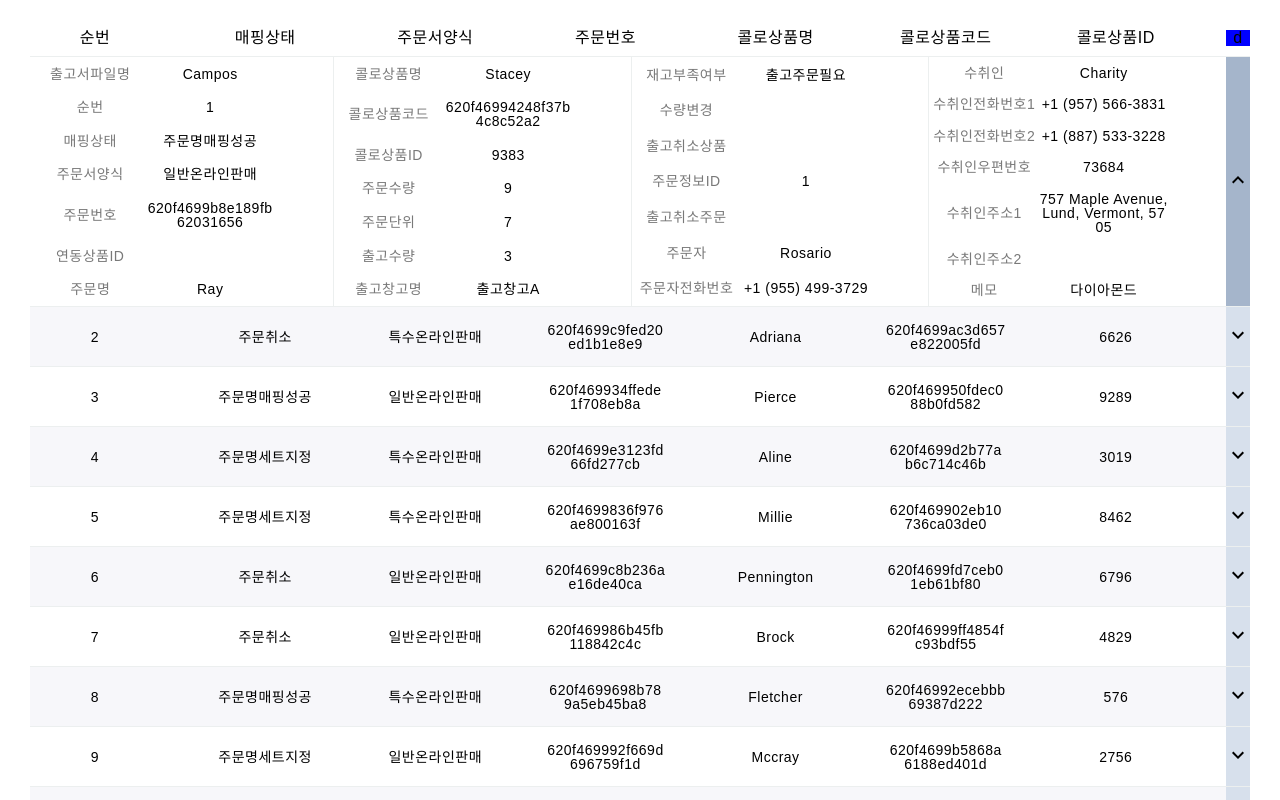
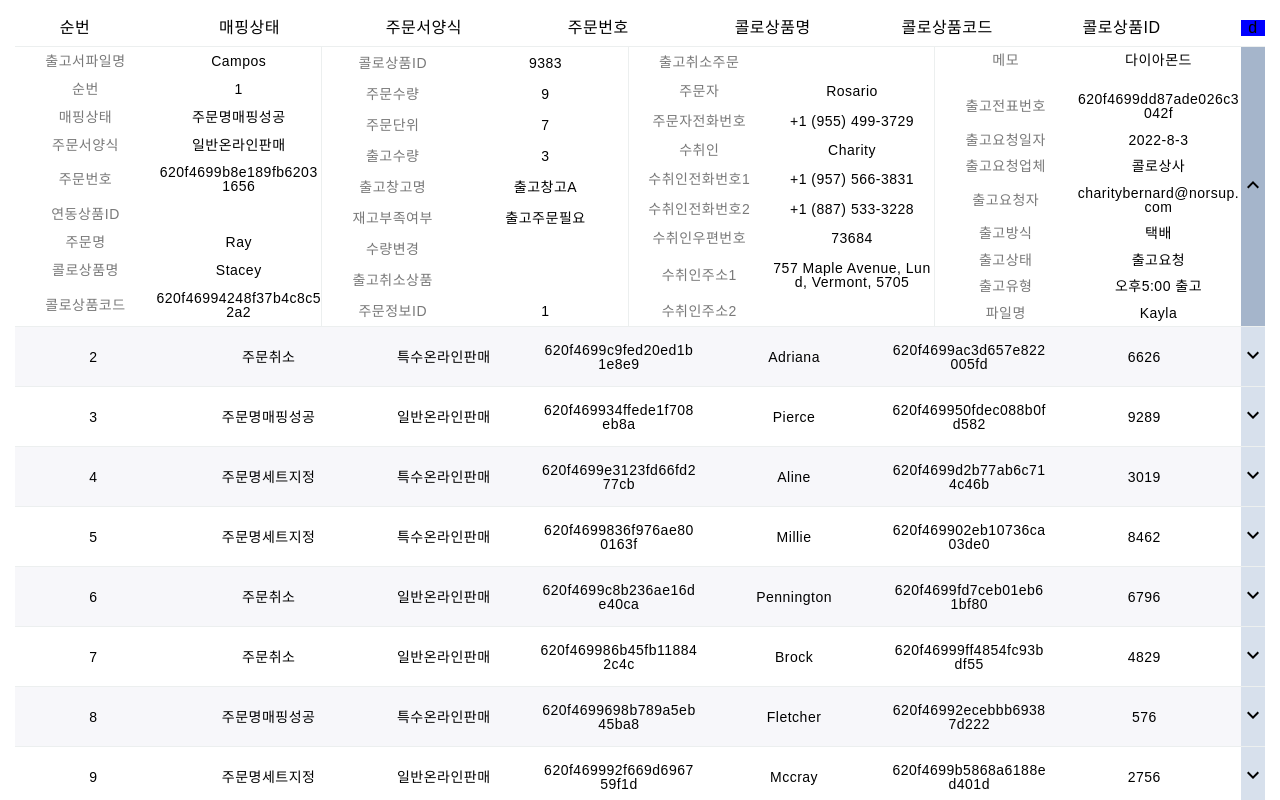
Before and after one commit to 2201infinity/data-output, a React (Create React App) app: page / in a window 1280 px wide. Both pictures are taken after a click on the button 1237 px from the left and 86 px from the top of the page. Shown: the top 800 px of the page. Built offline with nearby package versions, Linux system fonts and the light colour scheme; what emotion-normalize would draw is missing.

Commit message:
feat: body max-width 삭제, padding 추가
feat: 2중 depth 데이터 추가

feat: console.log 삭제

```diff
--- a/src/components/Table.tsx
+++ b/src/components/Table.tsx
@@ -54,7 +54,7 @@ const TableHeader = styled.div`
   padding: 10px 0 10px 5px;
   text-align: center;
   & > div {
-    min-width: 120px;
+    min-width: 110px;
   }
 `;
 
--- a/src/components/TableRow.tsx
+++ b/src/components/TableRow.tsx
@@ -29,31 +29,31 @@ export const TableRow = ({ data, checkedData }: TableRowProps) => {
     .sort((a, b) => compare(a.id, b.id));
 
   const printData = (startInx: number) => {
-    let temp = startInx;
-    if (temp + 7 > datas.length) {
+    if (startInx + 9 > datas.length) {
       return (
-        <div>
+        <>
           {Object.entries(data)
             .slice(startInx, datas.length)
             .map((e) => {
               const { id, value } = e[1];
               return (
-                <div>
-                  {id} {value}
-                </div>
+                <Info>
+                  <span>{id}</span>
+                  <strong>{value}</strong>
+                </Info>
               );
             })}
-        </div>
+        </>
       );
     }
-    // printData(startInx + 7);
-    while (temp < Object.entries(data).length) {
-      temp = temp + 7;
-      printData(temp);
-    }
+    // // printData(startInx + 7);
+    // while (temp < Object.entries(data).length) {
+    //   temp = temp + 9;
+    //   printData(temp);
+    // }
     return (
       <InfoContainer>
-        {datas.slice(startInx, startInx + 7).map((e) => {
+        {datas.slice(startInx, startInx + 9).map((e) => {
           const { id, value } = e[1];
           return (
             <Info>
@@ -67,7 +67,7 @@ export const TableRow = ({ data, checkedData }: TableRowProps) => {
   };
 
   return (
-    <Row isClicked={isClicked}>
+    <Row isClicked={isClicked} onClick={onClickButton}>
       {!isClicked ? (
         <>
           {selectedData.map((data) => {
@@ -82,9 +82,19 @@ export const TableRow = ({ data, checkedData }: TableRowProps) => {
       ) : (
         <>
           {printData(0)}
-          {printData(7)}
-          {printData(14)}
-          {printData(21)}
+          {printData(9)}
+          {printData(18)}
+          <InfoContainer>
+            {printData(27)}
+            {Object.entries(data.desc).map((e) => {
+              return (
+                <Info>
+                  <span>{e[0]}</span>
+                  <strong>{e[1]}</strong>
+                </Info>
+              );
+            })}
+          </InfoContainer>
         </>
       )}
       <Button onClick={onClickButton} clicked={isClicked}>
@@ -96,13 +106,12 @@ export const TableRow = ({ data, checkedData }: TableRowProps) => {
 
 const Row = styled.div<{ isClicked: boolean }>`
   height: 60px;
-  ${({ isClicked }) => isClicked && "height: 250px"};
+  ${({ isClicked }) => isClicked && "height: 280px"};
   position: relative;
   display: flex;
   align-items: center;
   justify-content: space-between;
   border-bottom: 1px solid #ecefef;
-  padding-left: 5px;
   text-align: center;
   word-break: break-all;
   &:nth-of-type(odd) {
@@ -110,8 +119,9 @@ const Row = styled.div<{ isClicked: boolean }>`
   }
   font-size: 14px;
   & > div {
-    width: 120px;
-    ${({ isClicked }) => isClicked && "width: 240px"};
+    width: calc((100vw - 24px) / 8);
+    min-width: 110px;
+    ${({ isClicked }) => isClicked && "width: calc((100vw - 24px) / 4)"};
   }
 `;
 
--- a/src/styles/globalStyles.tsx
+++ b/src/styles/globalStyles.tsx
@@ -141,6 +141,7 @@ export const globalStyles = (
         min-width: 768px;
         padding: 20px 30px;
         margin: 0 auto;
+        padding: 10px 15px;
       }
       * {
         box-sizing: border-box;
```
